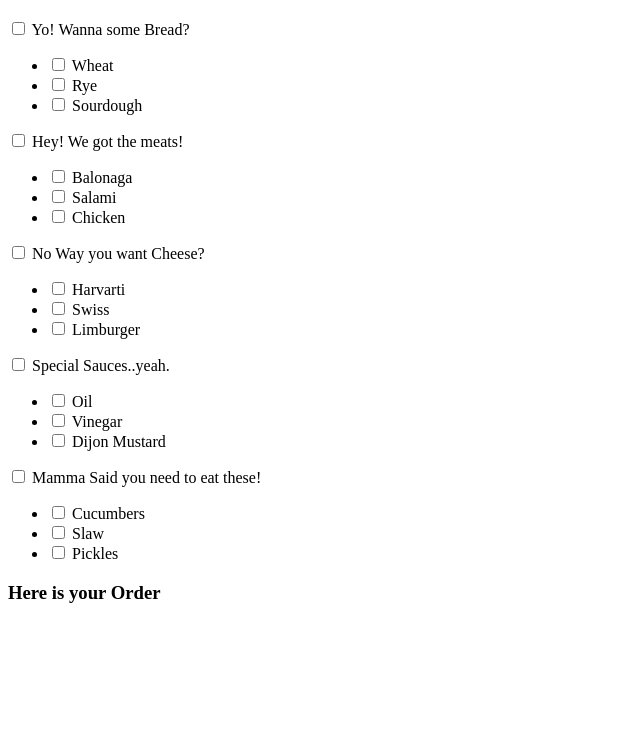
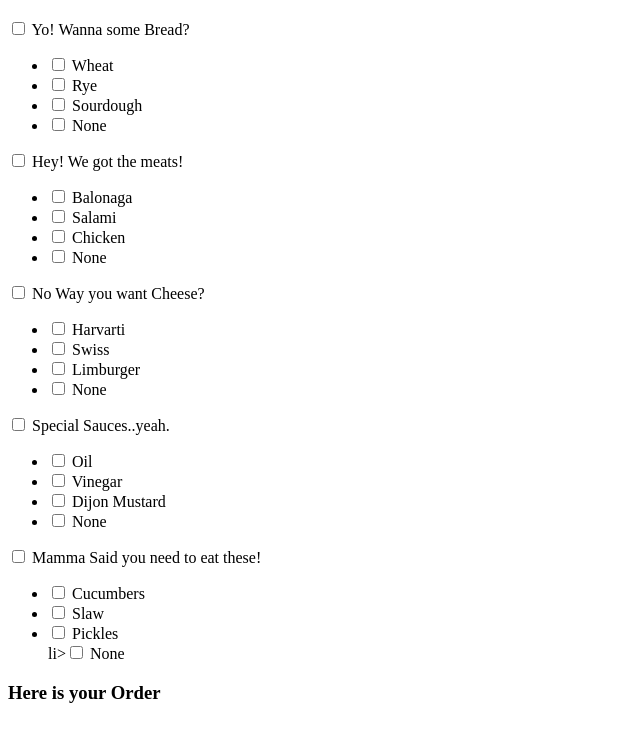
Before and after one commit to guthb/SP_JS_IIFE_SANDWICH, a plain HTML site: page index.html in a window 1280 px wide. Shown: the part 61-800 px from the top of the page, without its empty margins (0-640 px from the left). Drawn offline with Linux system fonts and the light colour scheme; a script that the page names is missing.

Commit message:
index with none checkboxes

```diff
--- a/index.html
+++ b/index.html
@@ -18,6 +18,7 @@ and the sub level child elements as check boxes-->
       <li><input type="checkbox" id="checkBoxOne" value="first_checkbox"/> <label for="checkBoxOne">Wheat</label></li>
       <li><input type="checkbox" id="checkBoxTwo" value="second_checkbox"/> <label for="checkBoxTwo">Rye</label></li>
       <li><input type="checkbox" id="checkBoxThree" value="third_checkbox"/> <label  for="checkBoxThree">Sourdough</label></li>
+      <li><input type="checkbox" id="checkBoxFour" value="fourth_checkbox"/> <label  for="checkBoxThree">None</label></li>
     </ul>
   </div>
 
@@ -27,6 +28,7 @@ and the sub level child elements as check boxes-->
       <li><input type="checkbox" id="checkBoxOne" value="first_checkbox"/> <label for="checkBoxOne">Balonaga</label></li>
       <li><input type="checkbox" id="checkBoxTwo" value="second_checkbox"/> <label for="checkBoxTwo">Salami</label></li>
       <li><input type="checkbox" id="checkBoxThree" value="third_checkbox"/> <label  for="checkBoxThree">Chicken</label></li>
+      <li><input type="checkbox" id="checkBoxFour" value="fourth_checkbox"/> <label  for="checkBoxThree">None</label></li>
     </ul>
   </div>
 
@@ -36,6 +38,7 @@ and the sub level child elements as check boxes-->
       <li><input type="checkbox" id="checkBoxOne" value="first_checkbox"/> <label for="checkBoxOne">Harvarti</label></li>
       <li><input type="checkbox" id="checkBoxTwo" value="second_checkbox"/> <label for="checkBoxTwo">Swiss</label></li>
       <li><input type="checkbox" id="checkBoxThree" value="third_checkbox"/> <label  for="checkBoxThree">Limburger</label></li>
+      <li><input type="checkbox" id="checkBoxFour" value="fourth_checkbox"/> <label  for="checkBoxThree">None</label></li>
     </ul>
   </div>
 
@@ -45,6 +48,7 @@ and the sub level child elements as check boxes-->
         <li><input type="checkbox" id="checkBoxOne" value="first_checkbox"/> <label for="checkBoxOne">Oil</label></li>
         <li><input type="checkbox" id="checkBoxTwo" value="second_checkbox"/> <label for="checkBoxTwo">Vinegar</label></li>
         <li><input type="checkbox" id="checkBoxThree" value="third_checkbox"/> <label  for="checkBoxThree">Dijon Mustard</label></li>
+        <li><input type="checkbox" id="checkBoxFour" value="fourth_checkbox"/> <label  for="checkBoxThree">None</label></li>
       </ul>
   </div>
 
@@ -55,6 +59,7 @@ and the sub level child elements as check boxes-->
         <li><input type="checkbox" id="checkBoxOne" value="first_checkbox"/> <label for="checkBoxOne">Cucumbers</label></li>
         <li><input type="checkbox" id="checkBoxTwo" value="second_checkbox"/> <label for="checkBoxTwo">Slaw</label></li>
         <li><input type="checkbox" id="checkBoxThree" value="third_checkbox"/> <label  for="checkBoxThree">Pickles</label></li>
+        li><input type="checkbox" id="checkBoxFour" value="fourth_checkbox"/> <label  for="checkBoxThree">None</label></li>
       </ul>
   </div>
 
```
